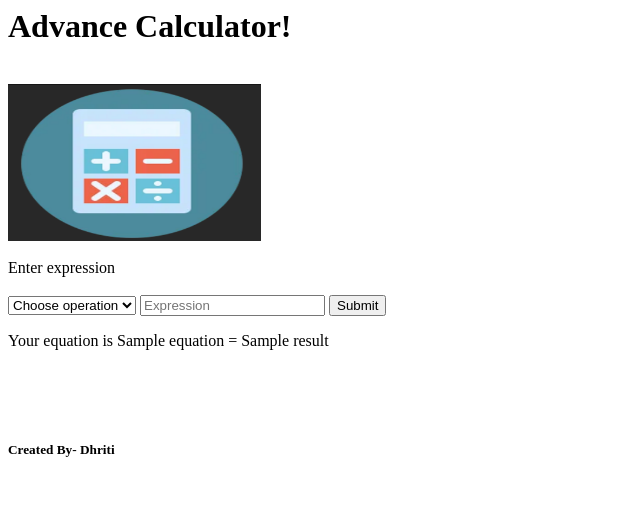
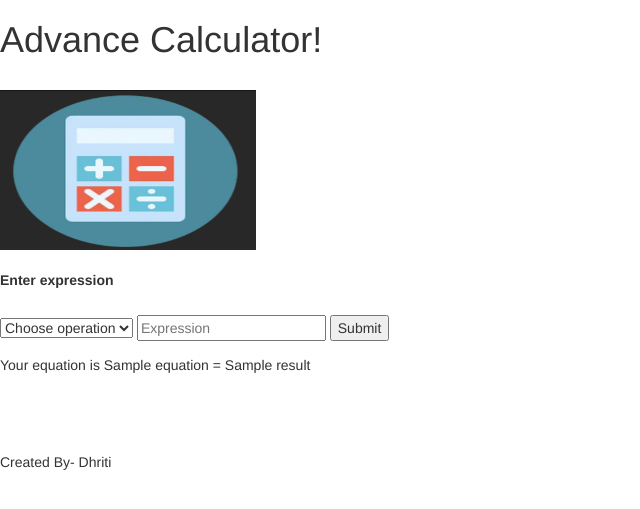
Before and after one commit to dhriti2306/calculator, a Flask app: template templates/index.html in a window 1280 px wide. Shown: the top 509 px of the page, without its empty margins (0-640 px from the left). Run offline with Flask 2, Linux system fonts and the light colour scheme; the template is opened without the code that fills it: most values are stand-ins (such as "Sample title", 1, 10 or a date in 2020); some libraries are stand-ins or nearby versions.

Commit message:
first commit

```diff
--- a/templates/index.html
+++ b/templates/index.html
@@ -1,6 +1,10 @@
 <html>
 <head>
-<style>Write code here
+<meta name="viewport" content="width=device-width, initial-scale=1">
+<link rel="stylesheet" href="https://maxcdn.bootstrapcdn.com/bootstrap/3.4.1/css/bootstrap.min.css">
+<link rel="stylesheet" href="{{ url_for('static', filename='style.css')}}">
+
+<style>
 <body>{
     text-align: center;
     margin-top: 50px;
```
